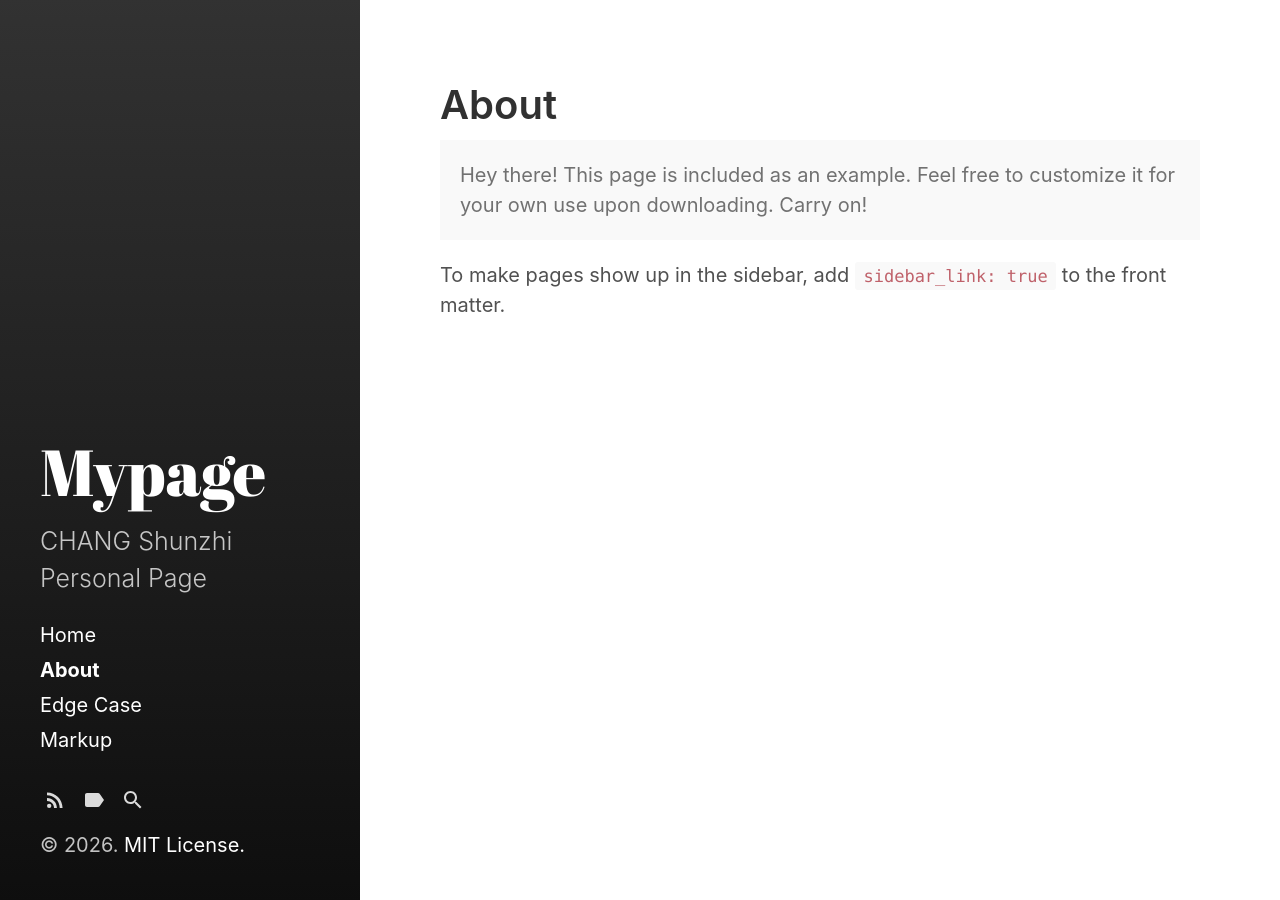
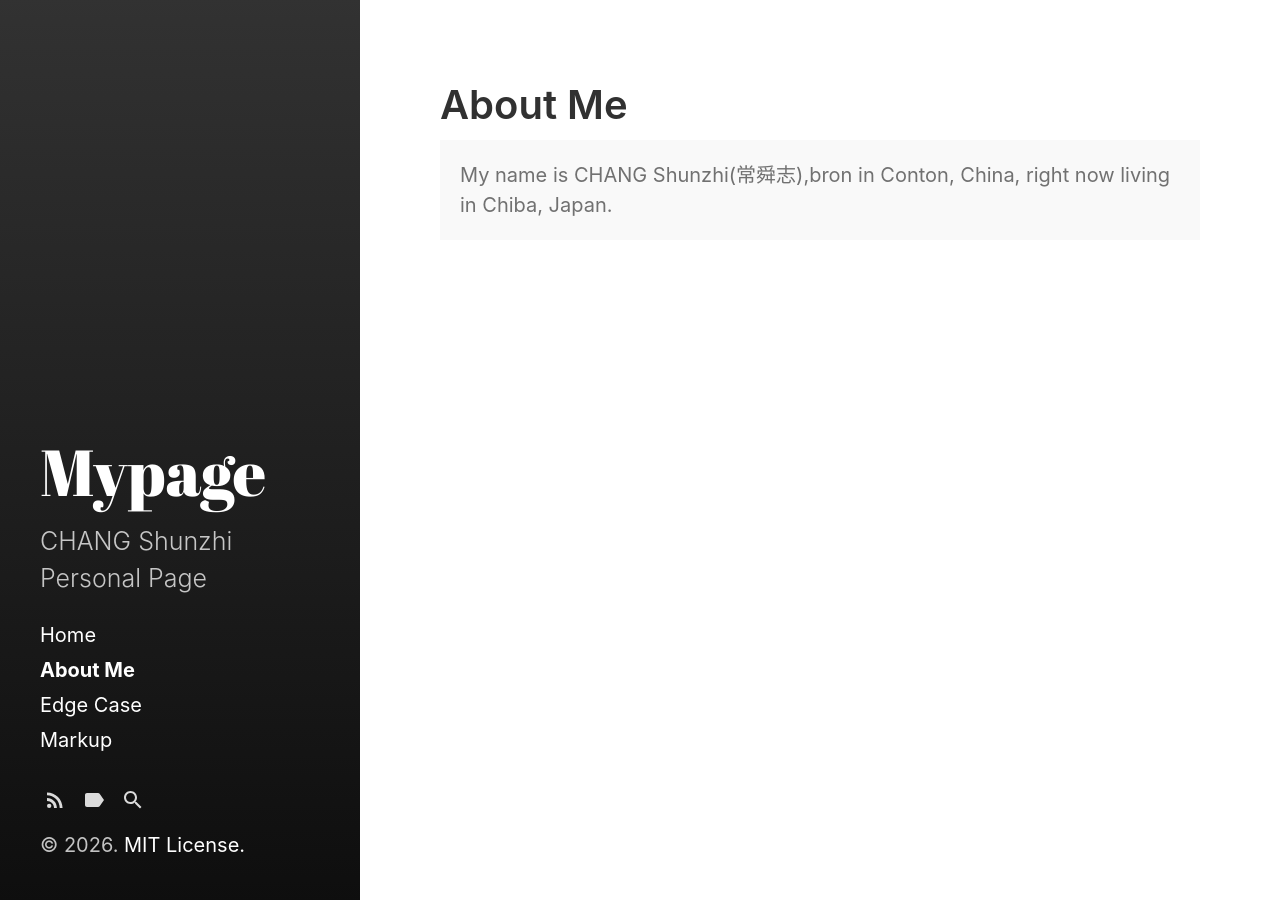
Before and after one commit to SZ-Chander/SZ-Chander.github.io, a Jekyll site: the page built from about.md, in a window 1280 px wide. Built offline with Jekyll 4.4.1, drawn with Linux system fonts in a browser that asks for light colours.

Commit message:
try to edit about

```diff
--- a/about.md
+++ b/about.md
@@ -1,13 +1,12 @@
 ---
 layout: page
-title: About
+title: About Me
 sidebar_link: true
 ---
 
 <p class="message">
-  Hey there! This page is included as an example. Feel free to customize it
-  for your own use upon downloading. Carry on!
+  My name is CHANG Shunzhi(常舜志),bron in Conton, China, right now living in Chiba, Japan.
 </p>
 
-To make pages show up in the sidebar, add `sidebar_link: true` to the front
-matter.
+<!-- To make pages show up in the sidebar, add `sidebar_link: true` to the front
+matter. -->
```
